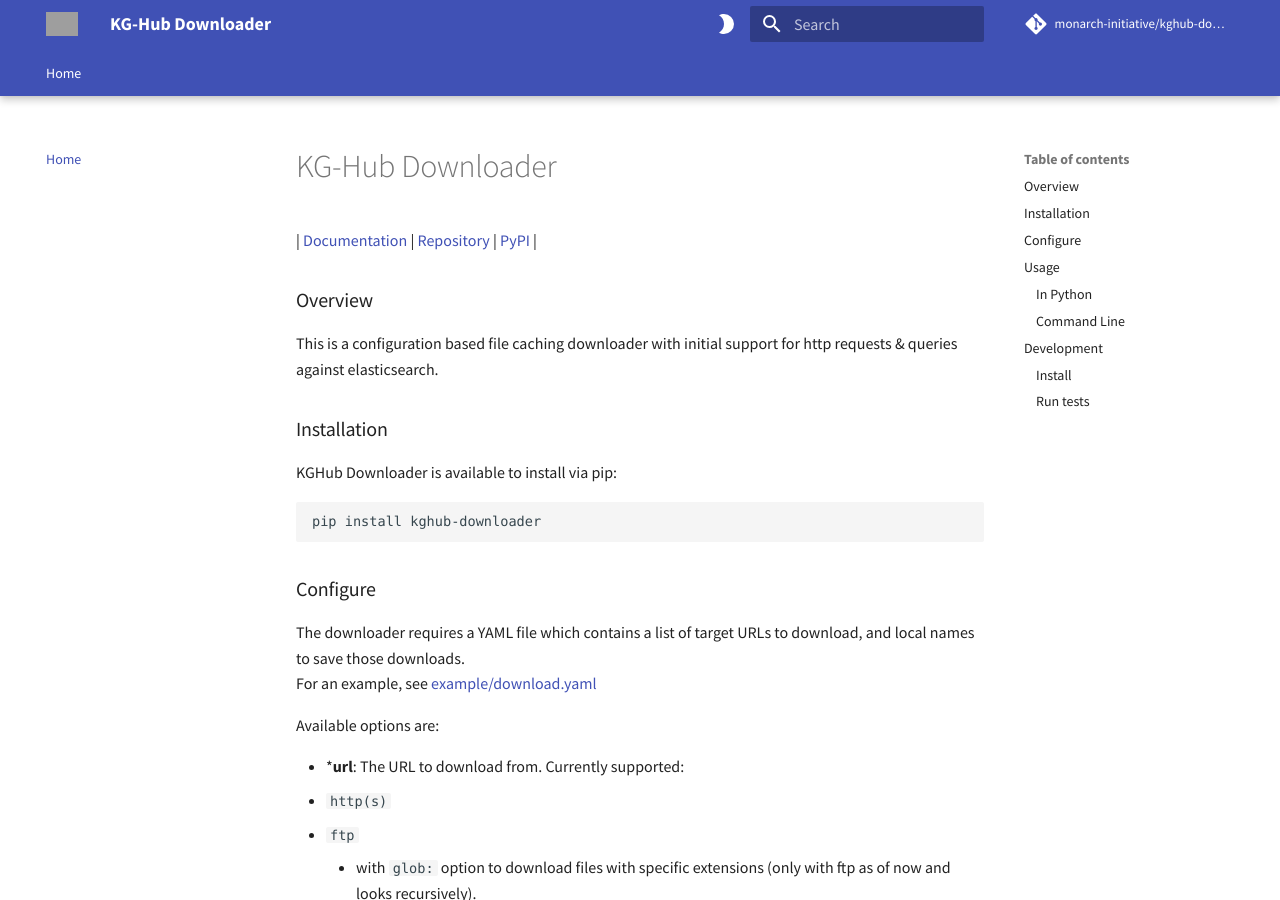
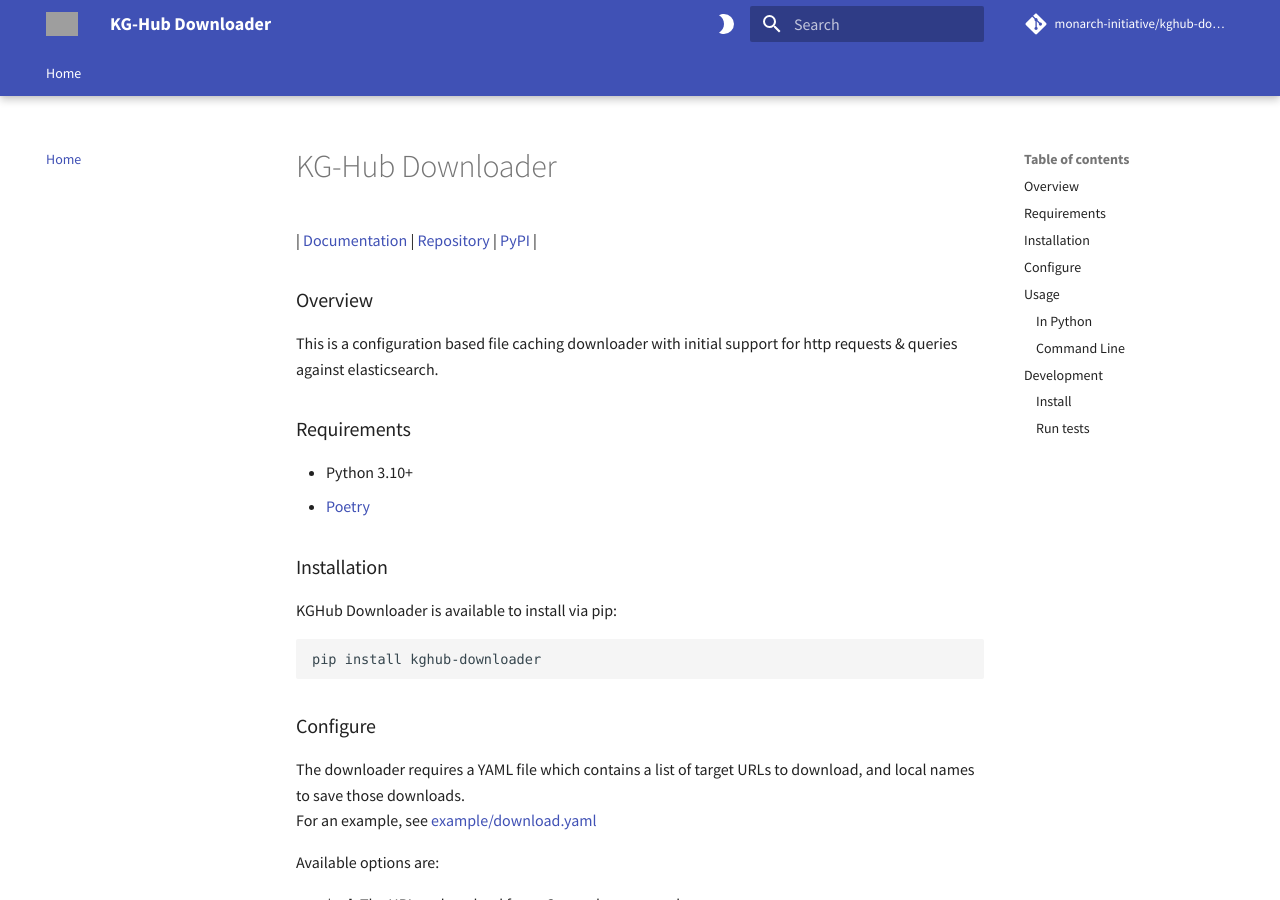
Before and after one commit to monarch-initiative/kghub-downloader, an MkDocs documentation site: the page built from docs/index.md, in a window 1280 px wide and 900 px high. Built offline with MkDocs 1.6.1 and Material for MkDocs 9.7.7, drawn with Linux system fonts in a browser that asks for light colours; some web fonts are replaced; comment, search, counter and statistics services are not loaded; grey boxes are pictures that could not be loaded.

Commit message:
min python version now 3.10

```diff
--- a/docs/index.md
+++ b/docs/index.md
@@ -5,6 +5,11 @@
 ### Overview
 
 This is a configuration based file caching downloader with initial support for http requests & queries against elasticsearch.
+
+### Requirements
+
+- Python 3.10+
+- [Poetry](https://python-poetry.org/)
 
 ### Installation
 
```
Also changed, not shown: 1 other file.
